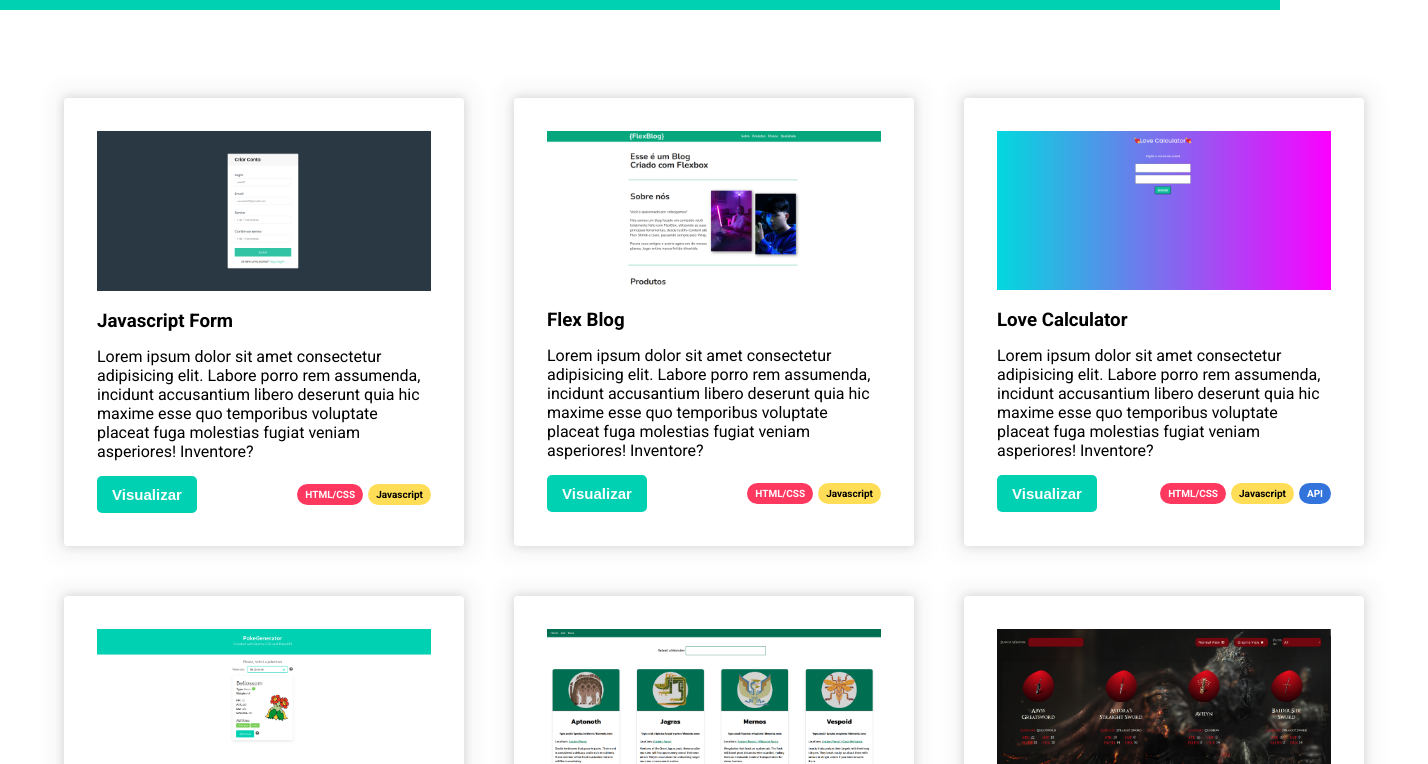
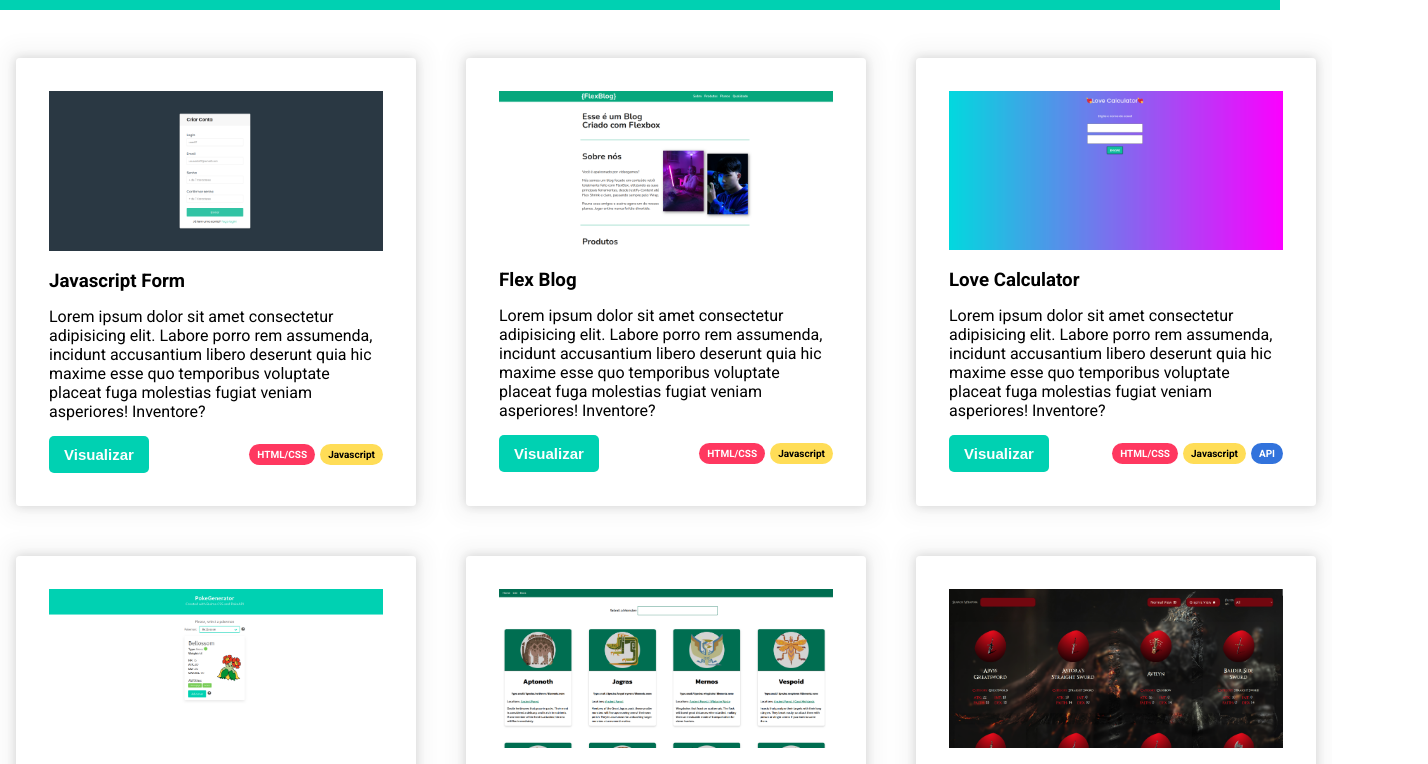
Before and after one commit to dezoliveira/simple-portfolio, a plain HTML site: page index.html in a window 1280 px wide. Shown: the part 46-810 px from the top of the page, 1428 px wide, since content can reach past the window. Drawn offline with Linux system fonts and the light colour scheme.

Commit message:
Layout Fix

```diff
--- a/css/main.css
+++ b/css/main.css
@@ -11,7 +11,7 @@ body {
 }
 
 .main {
-  margin-top: 80px;
+  margin-top: 40px;
 }
 
 img {
--- a/css/style.css
+++ b/css/style.css
@@ -9,7 +9,7 @@ body {
 
 .main {
   gap: 50px;
-  padding: 4rem;
+  padding: 1rem;
 }
 
 .navbar {
```
